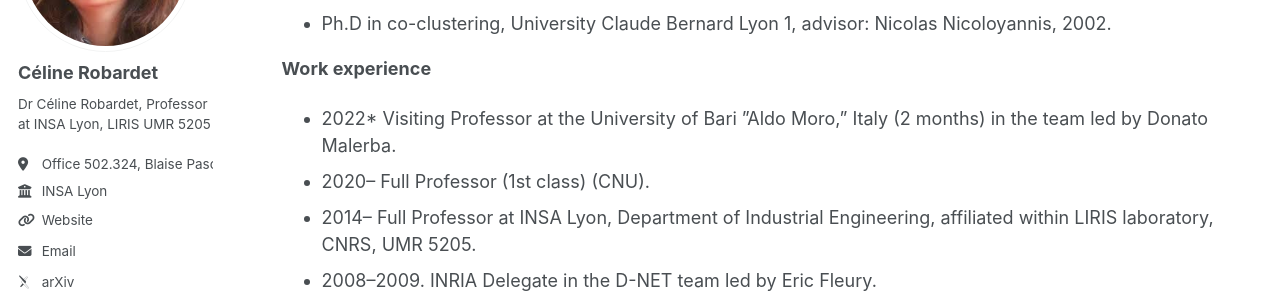
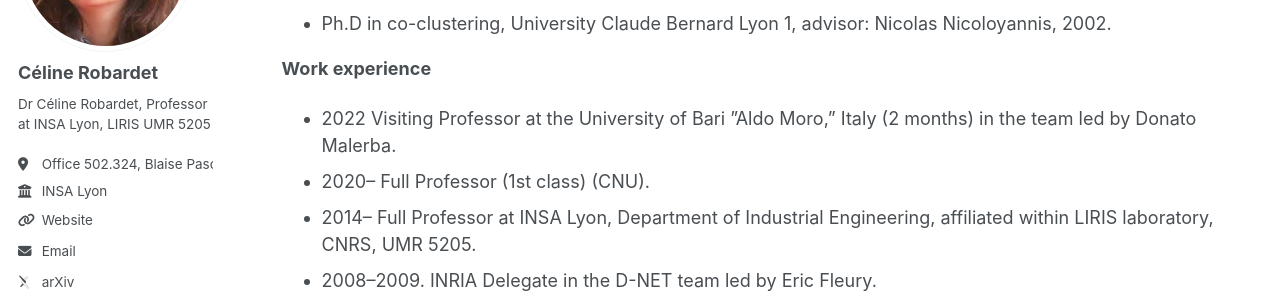
Before and after one commit to crobardet/crobardet.github.io, a Jekyll site: the page built from _pages/cv.md, in a window 1280 px wide and 900 px high. Shown: the part 229-529 px from the top of the window. Built offline with Jekyll 4.4.1, drawn with Linux system fonts in a browser that asks for light colours; some web fonts are replaced.

Commit message:
Update cv.md

```diff
--- a/_pages/cv.md
+++ b/_pages/cv.md
@@ -17,7 +17,7 @@ Bernard Lyon 1, advisor: Nicolas Nicoloyannis, 2002.
 
 **Work experience**
 
-* 2022* Visiting Professor at the University of Bari ”Aldo Moro,” Italy (2 months) in the team led by Donato Malerba.
+* 2022 Visiting Professor at the University of Bari ”Aldo Moro,” Italy (2 months) in the team led by Donato Malerba.
 * 2020-- Full Professor (1st class) (CNU).
 * 2014-- Full Professor at INSA Lyon, Department of Industrial Engineering, affiliated within LIRIS laboratory, CNRS, UMR 5205.
 * 2008--2009. INRIA Delegate in the D-NET team led by Eric Fleury.
```
